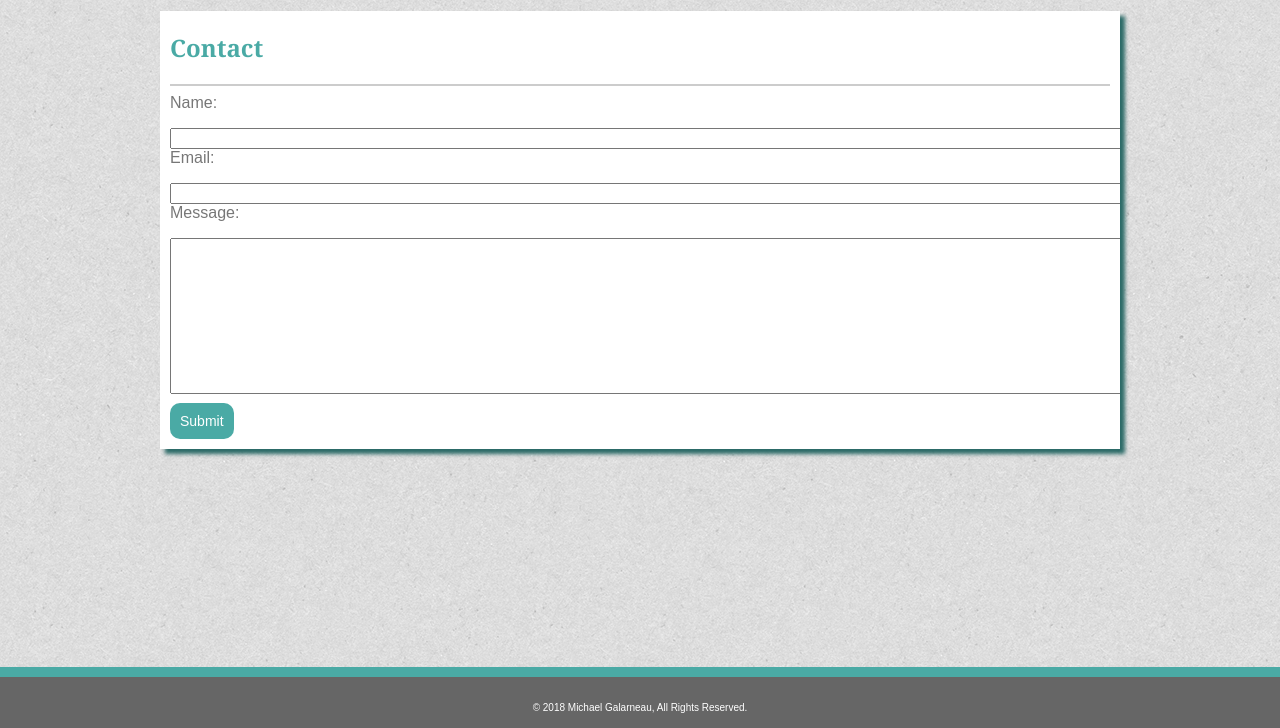
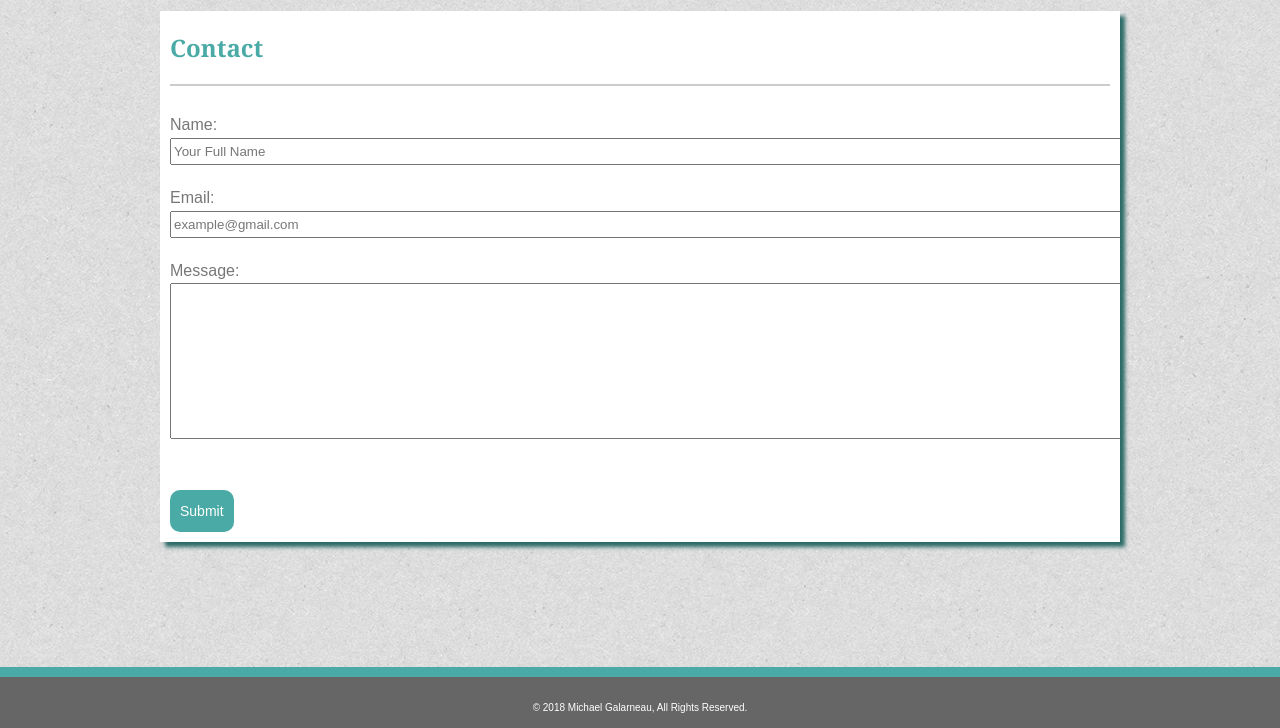
Before and after one commit to five0ffour/Basic-Portfolio, a plain HTML site: page contact.html in a window 1280 px wide. Shown: the part 72-800 px from the top of the page. Drawn offline with Linux system fonts and the light colour scheme.

Commit message:
cleaned up contact page so it matches homework requirements;, commented style sheet for homework judging

```diff
--- a/assets/css/style.css
+++ b/assets/css/style.css
@@ -22,7 +22,7 @@ body {
     color: #777777;
 }
 
-/* Main content section */
+/* Main content section - added drop shadow */
 .page {
     background-color: #ffffff;
     border-color: #dddddd;
@@ -38,6 +38,7 @@ body {
     padding: 0 10px 10px 10px;
 }
 
+/* Default font for all headers */
 h1 {
     margin: 20px auto;
     font-family: 'Georgia', Times, Times New Roman, serif;
@@ -64,11 +65,20 @@ header {
     font-family: 'Georgia', Times, Times New Roman, serif;
 }
 
+/* navigation bar:  logo & links */
+.navigation {
+    background-color: white;
+    width: 960px;
+    height: 63px;
+    margin: auto;
+    overflow: auto;
+}
+
+/* Navigation item link tag */
 .navigation li a {
     display: inline-block;
     text-decoration: none;
     float: right;
-    /* margin-right: 10px; */
 
     font-family: 'Arial', 'Helvetica Neue', Helvetica, sans-serif;
     font-size: 18px;
@@ -77,6 +87,7 @@ header {
     padding: 0 5px 0 5px;
   }
 
+  /* Display navigation links horizontally */
   .navigation li {
     display: inline-block;
   }
@@ -84,15 +95,6 @@ header {
   .navigation ul {
     text-align: right;
   }
-
-/* navigation bar:  logo & links */
-.navigation {
-    background-color: white;
-    width: 960px;
-    height: 63px;
-    margin: auto;
-    overflow: auto;
-}
 
 /* Hover effect - highlight background and border it */
 .navigation a:hover {
@@ -151,7 +153,7 @@ footer {
     border-radius: 25px;
 }
 
-/* Duck Section with  picture and caption */
+/* Duck Section with picture and caption */
 #duckdiv {
     float: right;
     width: 200px;
@@ -173,7 +175,7 @@ footer {
     width: 100%
 }
 
-/* Duck Pic hover effects:  lift,  shake, rattle and roll with tooltip! */
+/* Duck Pic hover effects:  lift, shake, rattle and roll with tooltip */
 #duckpic:hover {
     box-shadow: 5px 5px 4px #2B6A67;
     animation: shake 1s;
@@ -200,6 +202,7 @@ footer {
     padding: 5px 0;
 }
 
+/* display tooltip on hover */
 .tooltip:hover .tooltiptext {
     visibility: visible;
 }
@@ -255,6 +258,19 @@ footer {
 /*  Contact Page Specific Styles */
 /*********************************/
 
+/* Default fonts for form */
+label, input {
+    display: block;
+    font-family: 'Arial', 'Helvetica Neue', Helvetica, sans-serif;
+    color: #777777;
+    line-height: 1.6;
+}
+
+/* tighten up the space between the label and input box */
+label {
+    margin-bottom: 20px;
+}
+
 /* Submit button - flat look with rounded corners */
 input[type="submit"] {
     border: 0;
@@ -279,6 +295,7 @@ input[type="submit"] {
     background-color: #4493dd;
 }
 
+
 /*********************************/
 /* Gallery Page Specific Styles  */
 /*********************************/
@@ -286,10 +303,8 @@ input[type="submit"] {
 #gallery li {
     position: relative;
     list-style: none;
-    /* no bullets on gallery list items */
     float: left;
     margin: 30px;
-    /* border: 1px solid #000;    */
 }
 
 /* Give all the buttons the same appearance and dimensions */
--- a/contact.html
+++ b/contact.html
@@ -32,18 +32,24 @@
             <section id="Contact">
                 <h1>Contact</h1>
                 <hr>
+                <br>
 
                 <form id="contactform" action="#foo">
-                    <p>Name:</p>
-                    <input type="text" name="fullname" size="135">
-                    <p>Email:</p>
-                    <input type="email" name="email" size="135">
-                    <p>Message:</p>
-                    <textarea name="message" cols="120" rows="10"></textarea>
+                    <label>
+                        Name:
+                        <input type="text" name="fullname" size="135" value="Your Full Name">
+                    </label>
+                    <label>
+                        Email:
+                        <input type="email" name="email" size="135" value="example@gmail.com">
+                    </label>
+                    <label>
+                        Message:
+                        <textarea name="message" cols="120" rows="10"></textarea>
+                    </label>
                     <br>
                     <input id="contactbtn" type="submit" value="Submit">
                 </form>
-
             </section>
         </div>
     </div>
```
